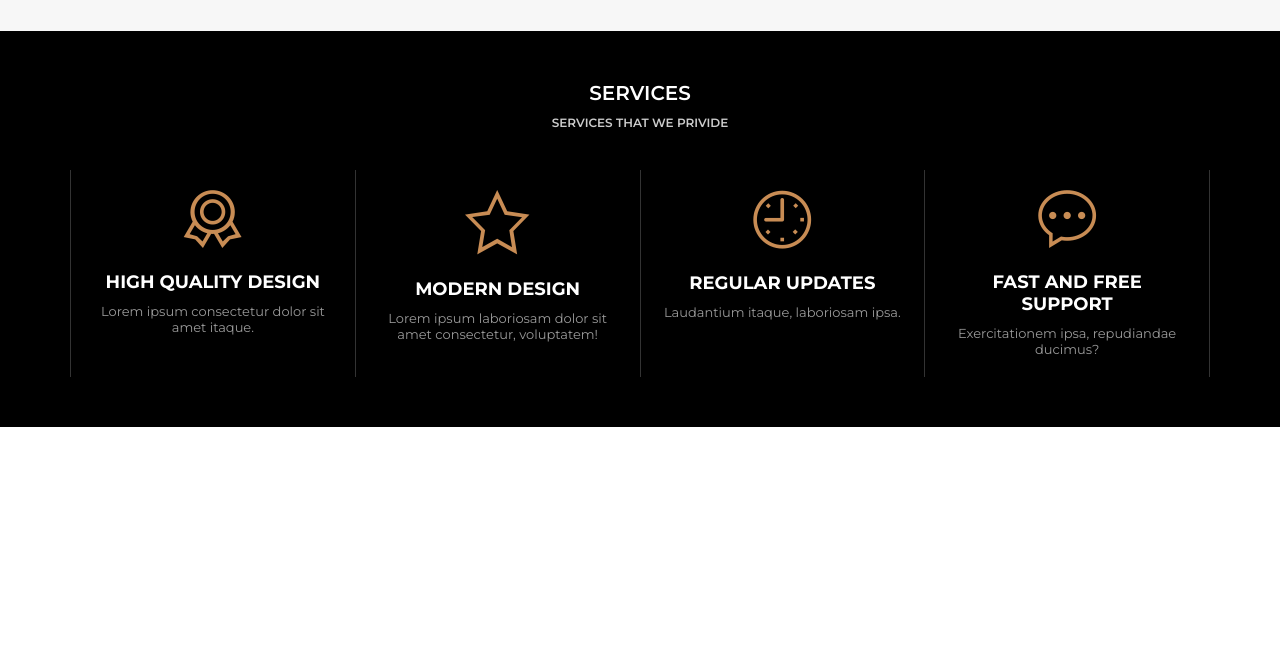
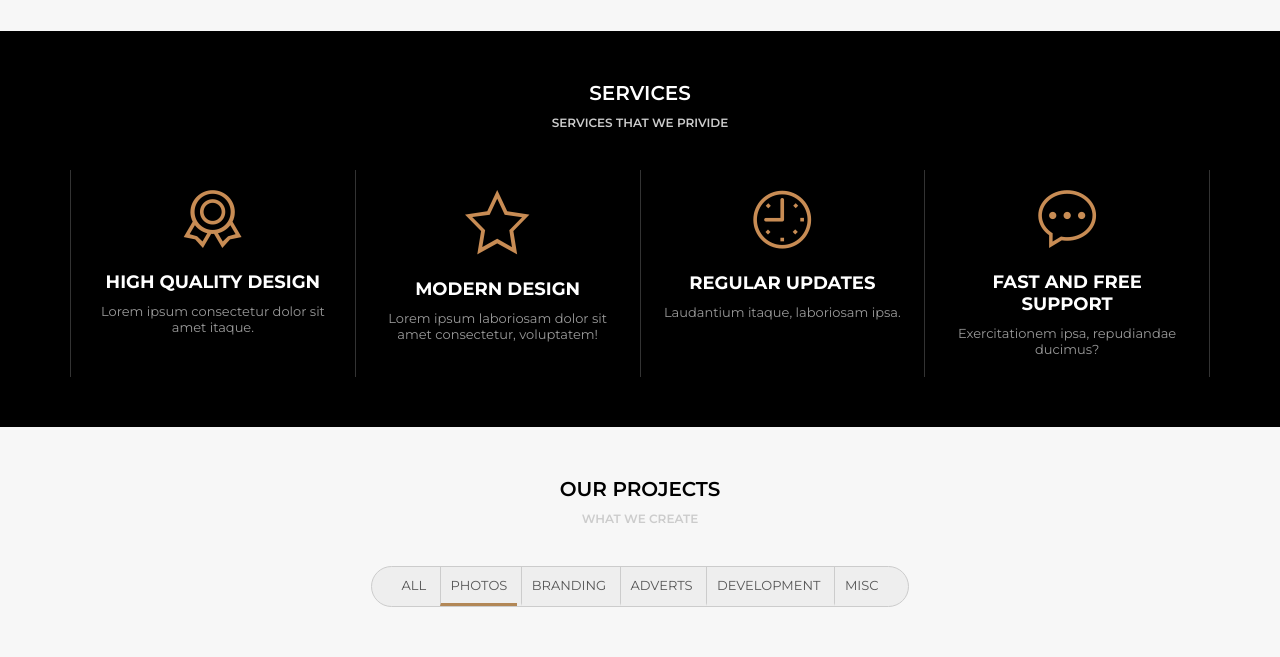
Before and after one commit to Wanderson-A-Timoteo/landing-page-awax, a plain HTML site: page index.html in a window 1280 px wide. Shown: the part 1276-1933 px from the top of the page. Before the commit the page ends 1703 px from the top, so only its background shows below. Drawn offline with Linux system fonts and the light colour scheme.

Commit message:
Add estrutura da seção de projetos e menu de links

```diff
--- a/assets/css/style.css
+++ b/assets/css/style.css
@@ -190,11 +190,11 @@ header {
     margin: auto;
 }
 
-.default.about {
+.default.light {
     background-color: #F7F7F7;
 }
 
-.default.about .section-title {
+.default.light .section-title {
     color: #000;
 }
 
@@ -274,3 +274,45 @@ header {
     font-size: 13px;
     color: #999;
 }
+
+/*
+    PROJECTS
+*/
+.section-projects {
+    display: flex;
+    flex-direction: column;
+    align-items: center;
+}
+
+.section-projects--filters {
+    border: 1px solid #CCC;
+    background-color: #eee;
+    border-radius: 30px;
+    display: inline-block;
+    padding: 0px 20px;
+}
+
+.section-projects--filters ul,
+.section-projects--filters li {
+    list-style: none;
+}
+
+.section-projects--filters li {
+    display: inline-block;
+    padding: 10px;
+    text-transform: uppercase;
+    font-size: 13px;
+    border-left: 1px solid #CCC;
+    color: #555;
+    border-bottom: 3px solid #EEE;
+    cursor: pointer;
+}
+
+.section-projects--filters li:hover,
+.section-projects--filters li.active  {
+    border-bottom: 3px solid #B28756;
+}
+
+.section-projects--filters li:first-child {
+    border-left: 0;
+}
--- a/index.html
+++ b/index.html
@@ -89,8 +89,8 @@
             </div><!-- Fim dos Pontinhos do Slider -->
         </section><!-- Fim section banner -->
 
-        <!-- Section default About -->
-        <section class="default about">
+        <!-- Section About -->
+        <section class="default light">
             <div class="section-title">
                 About Us
             </div>
@@ -113,7 +113,7 @@
                     </div>
                 </div>
             </section>
-        </section> <!-- Fim da section default Light -->
+        </section> <!-- Fim da section about -->
 
         <!-- Section default Services -->
         <section class="default services">
@@ -148,6 +148,31 @@
                 </section><!-- Fim da Section Services -->
             </section> <!-- Fim da Section Body -->
         </section> <!-- Fim da section default Services -->
+
+
+        <!-- Section Projects -->
+        <section class="default light">
+            <div class="section-title">
+                Our Projects
+            </div>
+            <section class="section-desc">
+                What we Create
+            </section>
+            <section class="section-body">
+                <div class="section-projects">
+                    <div class="section-projects--filters">
+                        <ul>
+                            <li>All</li>
+                            <li class="active">Photos</li>
+                            <li>Branding</li>
+                            <li>Adverts</li>
+                            <li>Development</li>
+                            <li>Misc</li>
+                        </ul>
+                    </div>
+                </div>
+            </section>
+        </section> <!-- Fim da section projects -->
     </main>
 
     <footer>
```
